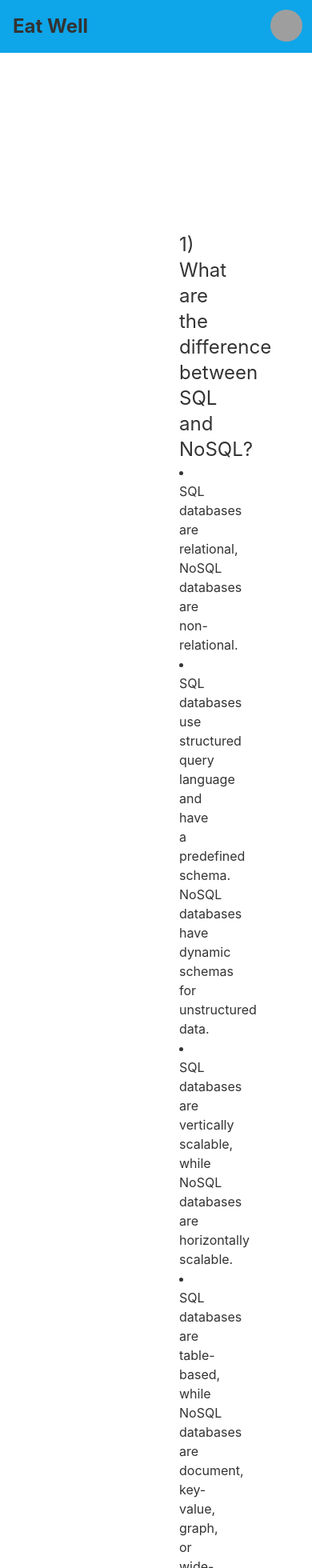
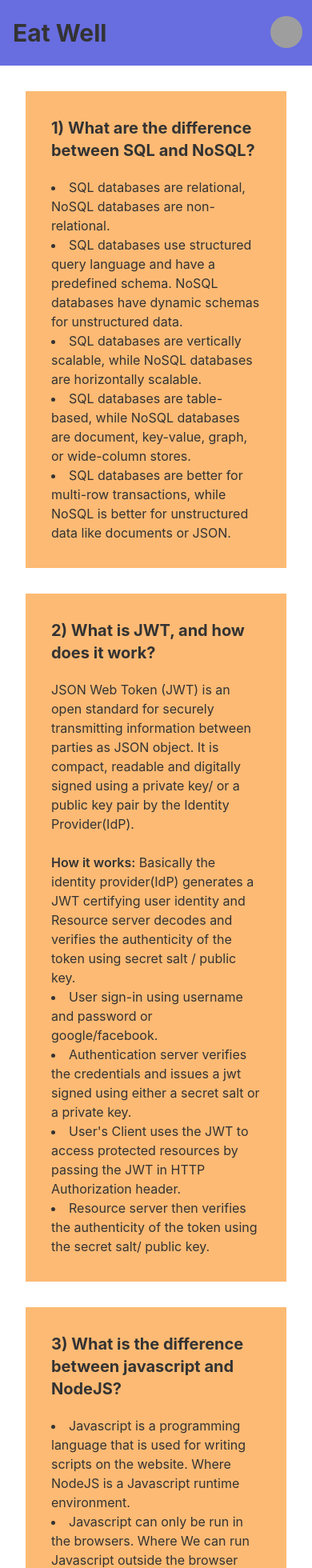
Before and after one commit to MahimPC111/Eat-well-client, a React (Create React App) app: page /blogs in a window 390 px wide. Shown: the top 1960 px of the page at 80% size. Built offline with nearby package versions, Linux system fonts and the light colour scheme; no server answers; grey boxes are pictures that could not be loaded.

Commit message:
blog responsive committed

```diff
--- a/src/Components/Page/Blogs/Blogs.js
+++ b/src/Components/Page/Blogs/Blogs.js
@@ -3,8 +3,8 @@ import React from 'react';
 const Blogs = () => {
     return (
         <div>
-            <div className='m-36 p-20'>
-                <p className='text-2xl'>1) What are the difference between SQL and NoSQL?</p>
+            <div className='m-8 lg:m-10 p-8 lg:p-20 bg-orange-300'>
+                <p className='text-xl font-bold lg:text-2xl mb-5'>1) What are the difference between SQL and NoSQL?</p>
                 <p>
                     <li className='list-disc'>SQL databases are relational, NoSQL databases are non-relational.</li>
                     <li className='list-disc'>SQL databases use structured query language and have a predefined schema. NoSQL databases have dynamic schemas for unstructured data.</li>
@@ -13,47 +13,33 @@ const Blogs = () => {
                     <li className='list-disc'>SQL databases are better for multi-row transactions, while NoSQL is better for unstructured data like documents or JSON.</li>
                 </p>
             </div>
-            <div className='m-36 p-20'>
-                <p className='text-2xl'>2) What is JWT, and how does it work?</p>
-                <p>JSON Web Token (JWT) is an open standard (RFC 7519) for securely transmitting information between parties as JSON object. It is compact, readable and digitally signed using a private key/ or a public key pair by the Identity Provider(IdP).</p>
+            <div className='m-8 lg:m-10 p-8 lg:p-20 bg-orange-300'>
+                <p className='text-xl font-bold lg:text-2xl mb-5'>2) What is JWT, and how does it work?</p>
+                <p>JSON Web Token (JWT) is an open standard for securely transmitting information between parties as JSON object. It is compact, readable and digitally signed using a private key/ or a public key pair by the Identity Provider(IdP).
+                    <br /><br />
+                    <span className='font-semibold'>How it works:</span> Basically the identity provider(IdP) generates a JWT certifying user identity and Resource server decodes and verifies the authenticity of the token using secret salt / public key.
+                    <br />
+                    <li className='list-disc'>User sign-in using username and password or google/facebook.</li>
+                    <li className='list-disc'>Authentication server verifies the credentials and issues a jwt signed using either a secret salt or a private key.</li>
+                    <li className='list-disc'>User's Client uses the JWT to access protected resources by passing the JWT in HTTP Authorization header.</li>
+                    <li className='list-disc'>Resource server then verifies the authenticity of the token using the secret salt/ public key.</li>
+                </p>
             </div>
-            <div className='m-36 p-20'>
-                <p className='text-2xl'>3) What is the difference between javascript and NodeJS?</p>
-                <div className="overflow-x-auto">
-                    <table className="table w-full">
-                        <thead>
-                            <tr>
-                                <th></th>
-                                <th>Name</th>
-                                <th>Job</th>
-                                <th>Favorite Color</th>
-                            </tr>
-                        </thead>
-                        <tbody>
-                            <tr>
-                                <th>1</th>
-                                <td>Cy Ganderton</td>
-                                <td>Quality Control Specialist</td>
-                                <td>Blue</td>
-                            </tr>
-                            <tr>
-                                <th>2</th>
-                                <td>Hart Hagerty</td>
-                                <td>Desktop Support Technician</td>
-                                <td>Purple</td>
-                            </tr>
-                            <tr>
-                                <th>3</th>
-                                <td>Brice Swyre</td>
-                                <td>Tax Accountant</td>
-                                <td>Red</td>
-                            </tr>
-                        </tbody>
-                    </table>
-                </div>
+            <div className='m-8 lg:m-10 p-8 lg:p-20 bg-orange-300'>
+                <p className='text-xl font-bold lg:text-2xl mb-5'>3) What is the difference between javascript and NodeJS?</p>
+                <p>
+                    <li className='list-disc'> Javascript is a programming language that is used for writing scripts on the website. Where NodeJS is a Javascript runtime environment.</li>
+                    <li className='list-disc'>Javascript can only be run in the browsers. Where We can run Javascript outside the browser with the help of NodeJS.</li>
+                    <li className='list-disc'>It is basically used on the client-side. Where It is mostly used on the server-side.</li>
+                    <li className='list-disc'>Javascript is capable enough to add HTML and play with the DOM. Where Nodejs does not have capability to add HTML tags.</li>
+                    <li className='list-disc'> Javascript can run in any browser engine as like JS core in safari and Spidermonkey in Firefox. Where V8 is the Javascript engine inside of node.js that parses and runs Javascript.</li>
+                    <li className='list-disc'> Javascript is used in frontend development. Where Nodejs is used in server-side development.</li>
+                    <li className='list-disc'> Some of the javascript frameworks are RamdaJS, TypedJS, etc. Where Some of the Nodejs modules are Lodash, express etc. These modules are to be imported from npm.</li>
+                    <li className='list-disc'></li>
+                </p>
             </div>
-            <div className='m-36 p-20'>
-                <p className='text-2xl'>4) How does NodeJS handle multiple requests at the same time?</p>
+            <div className='m-8 lg:m-10 p-8 lg:p-20 bg-orange-300'>
+                <p className='text-xl font-bold lg:text-2xl mb-5'>4) How does NodeJS handle multiple requests at the same time?</p>
                 <p>NodeJS receives multiple client requests and places them into EventQueue. NodeJS is built with the concept of event-driven architecture. NodeJS has its own EventLoop which is an infinite loop that receives requests and processes them. EventLoop is the listener for the EventQueue. If NodeJS can process the request without I/O blocking then the event loop would itself process the request and sends the response back to the client by itself. But, it is possible to process multiple requests parallelly using the NodeJS cluster module or worker_threads module.</p>
             </div>
         </div>
--- a/src/Components/Page/Register/Register.js
+++ b/src/Components/Page/Register/Register.js
@@ -30,9 +30,6 @@ const Register = () => {
         <div className="hero min-h-screen bg-sky-300">
             <div className="hero min-h-screen bg-sky-300">
                 <div className="hero-content bg-green-300 grid lg:grid-cols-2 my-12 mx-auto lg:m-32 p-8 lg:p-16 rounded-md">
-                    <div>
-                        <img src={img} alt='' className="full mx-auto" />
-                    </div>
                     <form onSubmit={handleSubmit} className="card flex-shrink-0 mx-auto w-full max-w-sm shadow-2xl bg-base-100">
                         <div className="card-body">
                             <h1 className="text-3xl font-bold text-center">Register now!</h1>
@@ -57,6 +54,9 @@ const Register = () => {
                             <p><small>Already have an account? <Link to='/login' className='underline'>Login</Link></small></p>
                         </div>
                     </form>
+                    <div>
+                        <img src={img} alt='' className="full mx-auto" />
+                    </div>
                 </div>
             </div>
         </div>
--- a/src/Components/Shared/Footer/Footer.js
+++ b/src/Components/Shared/Footer/Footer.js
@@ -3,7 +3,7 @@ import React from 'react';
 const Footer = () => {
     return (
         <div>
-            <footer className="footer footer-center p-10 bg-base-200 text-base-content rounded">
+            <footer style={{ backgroundColor: '#CAD3C8' }} className="footer footer-center p-10 text-base-content rounded">
                 <div className="grid grid-cols-1 lg:grid-flow-col gap-4">
                     <a href='/' className="link link-hover">About us</a>
                     <a href='/' className="link link-hover">Contact</a>
--- a/src/Components/Shared/Header/Header.js
+++ b/src/Components/Shared/Header/Header.js
@@ -24,9 +24,9 @@ const Header = () => {
             }
         </>
     return (
-        <div className="navbar lg:p-4 bg-sky-500">
+        <div className="navbar py-4 lg:px-4" style={{ backgroundColor: '#686de0' }}>
             <div className="navbar-start">
-                <Link to='/'><h2 href="/" className="font-bold normal-case pl-2 text-2xl lg:text-3xl">Eat Well</h2></Link>
+                <Link to='/'><h2 href="/" className="font-bold normal-case pl-2 text-3xl lg:text-3xl">Eat Well</h2></Link>
             </div>
             <div className="hidden lg:flex ml-80">
                 {menuBar}
```
